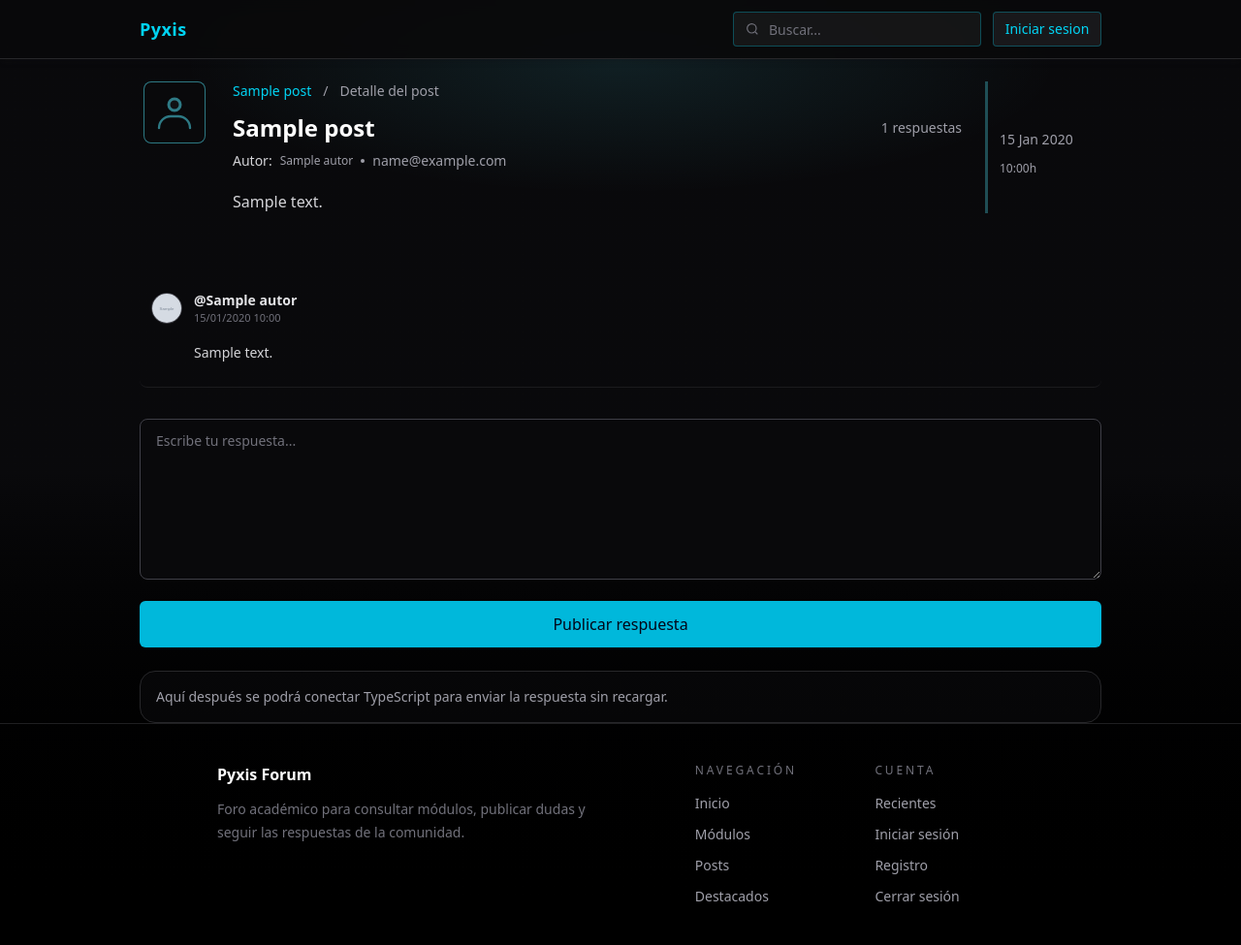
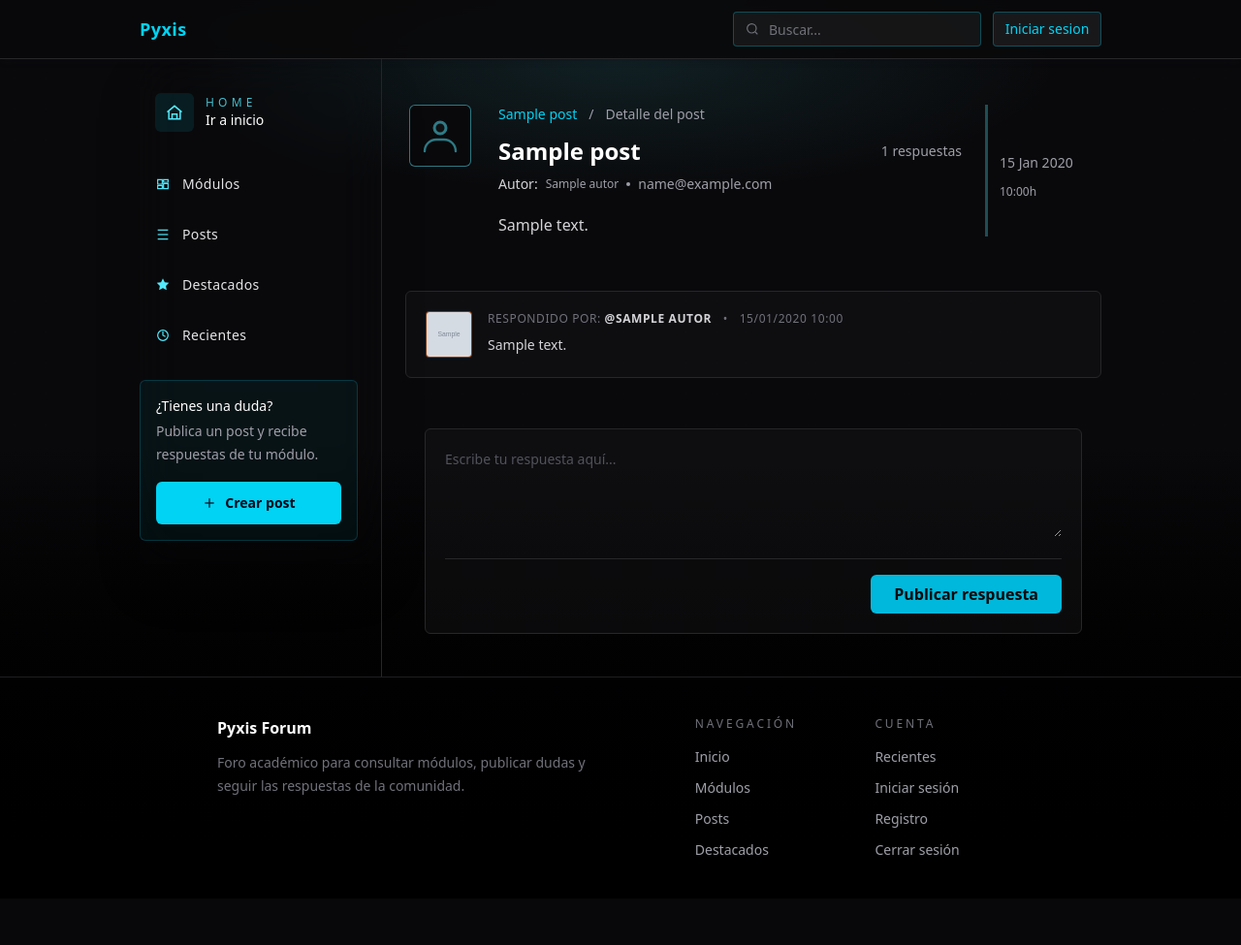
Before and after one commit to nkaryoli/pyxis, a Flask app: template src/modules/posts/templates/post_detail.html in a window 1280 px wide. Shown: the whole page at 97% size. After the commit the page ends 882 px from the top, so only its background shows below. Run offline with Flask 3, Linux system fonts and the light colour scheme; the template is opened without the code that fills it: most values are stand-ins (such as "Sample title", 1, 10 or a date in 2020); grey boxes marked "Sample" are stand-in pictures; style sheets or scripts are compiled from the project's sources; parts of the project's set-up code (start-up, migrations or seed data) failed here and were passed over.

Commit message:
Implementacion de publicar respuesta + estilos respuesta / formulario respuesta

```diff
--- a/src/__init__.py
+++ b/src/__init__.py
@@ -47,6 +47,10 @@ def create_app():
     # Asegurar SameSite y HttpOnly por defecto para sesiones
     app.config.setdefault('SESSION_COOKIE_SAMESITE', 'Lax')
     app.config.setdefault('SESSION_COOKIE_HTTPONLY', True)
+
+    @app.before_request
+    def cargar_usuario_actual_request():
+        _cargar_usuario_actual()
 
     # Construimos la URL de conexión a la BD
     db_url = (
--- a/src/modules/posts/templates/post_detail.html
+++ b/src/modules/posts/templates/post_detail.html
@@ -1,46 +1,23 @@
-{% extends 'base.html' %}
+{% extends 'layout.html' %}
 
 {% block title %}{{ post.titulo_post }} | Pyxis Forum{% endblock %}
 
-{% block content %}
+{% block page_content %}
 <section class="space-y-8">
     <div class="py-6">
         <div class="grid grid-cols-[72px_1fr_120px] gap-6">
             <div class="flex flex-col items-center">
-                <div class="flex h-16 w-16 items-center justify-center overflow-hidden rounded-lg border border-cyan-300/50 bg-zinc-950 text-zinc-500">
-                    <svg
-                        width="48"
-                        height="48"
-                        viewBox="0 0 24 24"
-                        fill="none"
-                        xmlns="http://www.w3.org/2000/svg"
-                        class="text-cyan-300/50"
-                    >
-                        <circle
-                            cx="12"
-                            cy="8"
-                            r="3"
-                            stroke="currentColor"
-                            stroke-width="1.5"
-                            fill="rgba(255,255,255,0.03)"
-                        />
-                        <path
-                            d="M4 20c0-3.3137 2.6863-6 6-6h4c3.3137 0 6 2.6863 6 6"
-                            stroke="currentColor"
-                            stroke-width="1.2"
-                            stroke-linecap="round"
-                            stroke-linejoin="round"
-                            fill="none"
-                        />
+                <div class="flex h-16 w-16 items-center justify-center overflow-hidden rounded-md border border-cyan-300/50 bg-zinc-950 text-zinc-500">
+                    <svg width="48" height="48" viewBox="0 0 24 24" fill="none" xmlns="http://www.w3.org/2000/svg" class="text-cyan-300/50">
+                        <circle cx="12" cy="8" r="3" stroke="currentColor" stroke-width="1.5" fill="rgba(255,255,255,0.03)" />
+                        <path d="M4 20c0-3.3137 2.6863-6 6-6h4c3.3137 0 6 2.6863 6 6" stroke="currentColor" stroke-width="1.2" stroke-linecap="round" stroke-linejoin="round" fill="none" />
                     </svg>
                 </div>
             </div>
 
             <div class="w-full">
                 <div class="flex items-center gap-3 text-sm text-zinc-400">
-                    <a href="{{ url_for('modulos.detalle_modulo', nombre_modulo=post.modulo_nombre) }}"
-                        class="text-cyan-400 hover:text-cyan-300"
-                    >
+                    <a href="{{ url_for('modulos.detalle_modulo', nombre_modulo=post.modulo_nombre) }}" class="text-cyan-400 hover:text-cyan-300">
                         {{ post.modulo_nombre }}
                     </a>
                     <span>/</span>
@@ -48,18 +25,14 @@
                 </div>
 
                 <div class="flex items-center justify-between gap-9 mt-3 text-sm text-zinc-400">
-                    <h1 class="text-2xl font-bold text-white">
-                        {{ post.titulo_post }}
-                    </h1>
+                    <h1 class="text-2xl font-bold text-white">{{ post.titulo_post }}</h1>
                     <span>{{ post.respuestas_count }} respuestas</span>
                 </div>
 
                 {% if post.usuario and post.usuario.email_usuario %}
                 <div class="flex gap-2 items-center mt-2">
                     <span class="text-sm text-zinc-300">Autor: </span>
-                        <span class="text-center text-xs text-zinc-400">
-                            {{ post.autor }}
-                        </span>
+                    <span class="text-center text-xs text-zinc-400">{{ post.autor }}</span>
                     <span class="h-1 w-1 rounded-full bg-zinc-400"></span>
                     <p class="text-sm text-zinc-400">{{ post.usuario.email_usuario }}</p>
                 </div>
@@ -68,100 +41,91 @@
             </div>
 
             <div class="flex h-full w-full flex-col justify-center border-l-[3px] border-cyan-300/30 pl-3">
-                <div class="mt-3 text-sm text-zinc-400">
-                    {{ post.created_at.strftime('%d %b %Y') }}
-                </div>
-                <div class="mt-3 text-xs text-zinc-400">
-                    {{ post.created_at.strftime('%H:%M') }}h
-                </div>
+                <div class="mt-3 text-sm text-zinc-400">{{ post.created_at.strftime('%d %b %Y') }}</div>
+                <div class="mt-3 text-xs text-zinc-400">{{ post.created_at.strftime('%H:%M') }}h</div>
             </div>
         </div>
     </div>
 
     <div class="space-y-4">
         {% for respuesta in respuestas %}
-        <div class="border-b border-zinc-800/60 px-3 py-6 transition hover:bg-zinc-900/10 rounded-lg">
-            <div class="flex items-center justify-between gap-4">
-                <div class="flex items-center gap-3">
-                    <div class="h-8 w-8 overflow-hidden rounded-full border border-zinc-700 bg-zinc-800">
+        <div class="rounded-md border transition {{ 'border-emerald-500/40 bg-emerald-950/20' if respuesta.mejor else 'border-zinc-800 bg-zinc-900/40 hover:border-zinc-700' }} p-5">
+            <div class="flex gap-4 items-start">
+
+                <div class="flex h-12 w-12 shrink-0 items-center justify-center overflow-hidden rounded-sm {{ 'bg-emerald-500/20 border border-emerald-500/40 text-emerald-400' if respuesta.mejor else 'bg-orange-600/20 border border-orange-500/40 text-orange-400' }}">
                     {% if respuesta.usuario and respuesta.usuario.imagen_usuario %}
                         <img src="{{ respuesta.usuario.imagen_usuario }}" alt="{{ respuesta.autor }}" class="h-full w-full object-cover">
                     {% else %}
-                            <svg class="h-full w-full text-zinc-500 p-1" fill="none" stroke="currentColor" viewBox="0 0 24 24" xmlns="http://www.w3.org/2000/svg">
-                                <path stroke-linecap="round" stroke-linejoin="round" stroke-width="1.5" d="M16 7a4 4 0 11-8 0 4 4 0 018 0zM12 14a7 7 0 00-7 7h14a7 7 0 00-7-7z"></path>
-                            </svg>
+                        {{ '🏆' if respuesta.mejor else '🤖' }}
                     {% endif %}
                 </div>
-                    <div>
-                        <p class="font-semibold text-sm text-zinc-200">@{{ respuesta.autor }}</p>
-                        <p class="text-[11px] text-zinc-500">
-                            {{ respuesta.created_at.strftime('%d/%m/%Y %H:%M') }}
-                        </p>
-                    </div>
+
+                <div class="space-y-2 w-full">
+                    <div class="flex items-center justify-between gap-4 flex-wrap">
+                        <div class="text-xs text-zinc-500 uppercase tracking-wider">
+                            Respondido por: <span class="font-semibold text-zinc-300">@{{ respuesta.autor }}</span>
+                            <span class="mx-2">•</span>
+                            <span>{{ respuesta.created_at.strftime('%d/%m/%Y %H:%M') }}</span>
                         </div>
 
+                        <div class="flex items-center gap-3">
                             {% if respuesta.mejor %}
-                    <span class="rounded-full bg-emerald-400/15 px-3 py-1 text-xs font-medium text-emerald-300 border border-emerald-500/20">
-                        Mejor respuesta
+                            <span class="inline-flex items-center gap-1 rounded-full bg-emerald-500/10 px-2.5 py-0.5 text-xs font-semibold text-emerald-400 border border-emerald-500/20 shadow-sm">
+                                <svg xmlns="http://www.w3.org/2000/svg" class="h-3.5 w-3.5" fill="none" viewBox="0 0 24 24" stroke="currentColor" stroke-width="3">
+                                    <path stroke-linecap="round" stroke-linejoin="round" d="M5 13l4 4L19 7" />
+                                </svg> Mejor Respuesta
                             </span>
                             {% endif %}
                         </div>
+                    </div>
+                    <p class="text-sm text-zinc-300 leading-relaxed whitespace-pre-line">{{ respuesta.contenido }}</p>
+                </div>
 
-            <p class="mt-4 pl-11 text-sm text-zinc-300 leading-relaxed">{{ respuesta.contenido }}</p>
+            </div>
         </div>
         {% else %}
-            <p class="text-sm text-zinc-500 text-center py-4">Aún no hay respuestas en este post. ¡Sé el primero!</p>
+        <p class="text-sm text-zinc-500 text-center py-4">Aún no hay respuestas. ¡Sé el primero!</p>
         {% endfor %}
     </div>
 
     {% if total_pages > 1 %}
-    <div class="flex items-center justify-between border-t border-zinc-800/80 pt-6">
-        <p class="text-sm text-zinc-400">
-            Página <span class="font-medium text-white">{{ page }}</span> de <span class="font-medium text-white">{{ total_pages }}</span>
-        </p>
-        <div class="flex gap-2">
+    <div class="flex items-center justify-center gap-4 mt-8 pt-4 border-t border-zinc-800/60">
         {% if page > 1 %}
-                <a href="{{ url_for('posts.post_respuesta', id_post=post.id_post, page=page-1) }}"
-                   class="rounded-md border border-zinc-700 bg-zinc-900 px-4 py-2 text-xs font-medium text-white transition hover:bg-zinc-800">
-                    Anterior
+        <a href="{{ url_for('posts.post_respuesta', id_post=post.id_post, page=page-1) }}" class="px-4 py-2 text-sm rounded-sm bg-zinc-900 border border-zinc-800 text-cyan-400 hover:bg-zinc-800 transition">
+            &larr; Anterior
         </a>
         {% else %}
-                <button disabled class="cursor-not-allowed rounded-md border border-zinc-800 bg-zinc-950 px-4 py-2 text-xs font-medium text-zinc-600">
-                    Anterior
-                </button>
+        <span class="px-4 py-2 text-sm rounded-sm bg-zinc-950 border border-zinc-900 text-zinc-600 cursor-not-allowed">
+            &larr; Anterior
+        </span>
         {% endif %}
 
+        <span class="text-sm text-zinc-400">
+            Página <span class="text-white font-medium">{{ page }}</span> de {{ total_pages }}
+        </span>
+
         {% if page < total_pages %}
-                <a href="{{ url_for('posts.post_respuesta', id_post=post.id_post, page=page+1) }}"
-                   class="rounded-md border border-zinc-700 bg-zinc-900 px-4 py-2 text-xs font-medium text-white transition hover:bg-zinc-800">
-                    Siguiente
+        <a href="{{ url_for('posts.post_respuesta', id_post=post.id_post, page=page+1) }}" class="px-4 py-2 text-sm rounded-sm bg-zinc-900 border border-zinc-800 text-cyan-400 hover:bg-zinc-800 transition">
+            Siguiente &rarr;
         </a>
         {% else %}
-                <button disabled class="cursor-not-allowed rounded-md border border-zinc-800 bg-zinc-950 px-4 py-2 text-xs font-medium text-zinc-600">
-                    Siguiente
-                </button>
+        <span class="px-4 py-2 text-sm rounded-sm bg-zinc-950 border border-zinc-900 text-zinc-600 cursor-not-allowed">
+            Siguiente &rarr;
+        </span>
         {% endif %}
-        </div>
     </div>
     {% endif %}
 
-    <div>
-        <form class="space-y-4">
-            <textarea
-                rows="7"
-                class="w-full rounded-lg border border-zinc-700 bg-zinc-950 px-4 py-3 text-sm text-white placeholder:text-zinc-500 focus:border-cyan-500 focus:outline-none"
-                placeholder="Escribe tu respuesta..."
-            ></textarea>
-            <button
-                type="button"
-                class="w-full rounded-md bg-cyan-500 px-4 py-3 font-medium text-slate-950 transition hover:bg-cyan-400"
-            >
+    <div class="p-5">
+        <form action="{{ url_for('respuestas.crear_respuesta_web', id_post=post.id_post) }}" method="POST" class="rounded-md border border-zinc-800 bg-zinc-900/40 p-5 transition-all hover:border-zinc-700">
+            <textarea name="contenido_respuesta" id="contenido_respuesta" rows="4" required class="w-full bg-transparent border-none text-zinc-300 placeholder:text-zinc-600 focus:ring-0 outline-none text-sm leading-relaxed p-0" placeholder="Escribe tu respuesta aquí..."></textarea>
+            <div class="flex justify-end mt-4 pt-4 border-t border-zinc-800">
+                <button type="submit" class="bg-cyan-500 hover:bg-cyan-400 text-zinc-950 font-bold py-2 px-6 rounded-md transition-all duration-200">
                     Publicar respuesta
                 </button>
+            </div>
         </form>
-        <div class="mt-6 rounded-2xl border border-zinc-800 bg-zinc-950/70 p-4 text-sm text-zinc-400">
-            Aquí después se podrá conectar TypeScript para enviar la respuesta sin recargar.
     </div>
-    </div>
+
 </section>
 {% endblock %}
```
Also changed, not shown: src/modules/respuestas/controllers.py (+33 -60 lines). Lines whose indentation alone changed are shown as unchanged.
